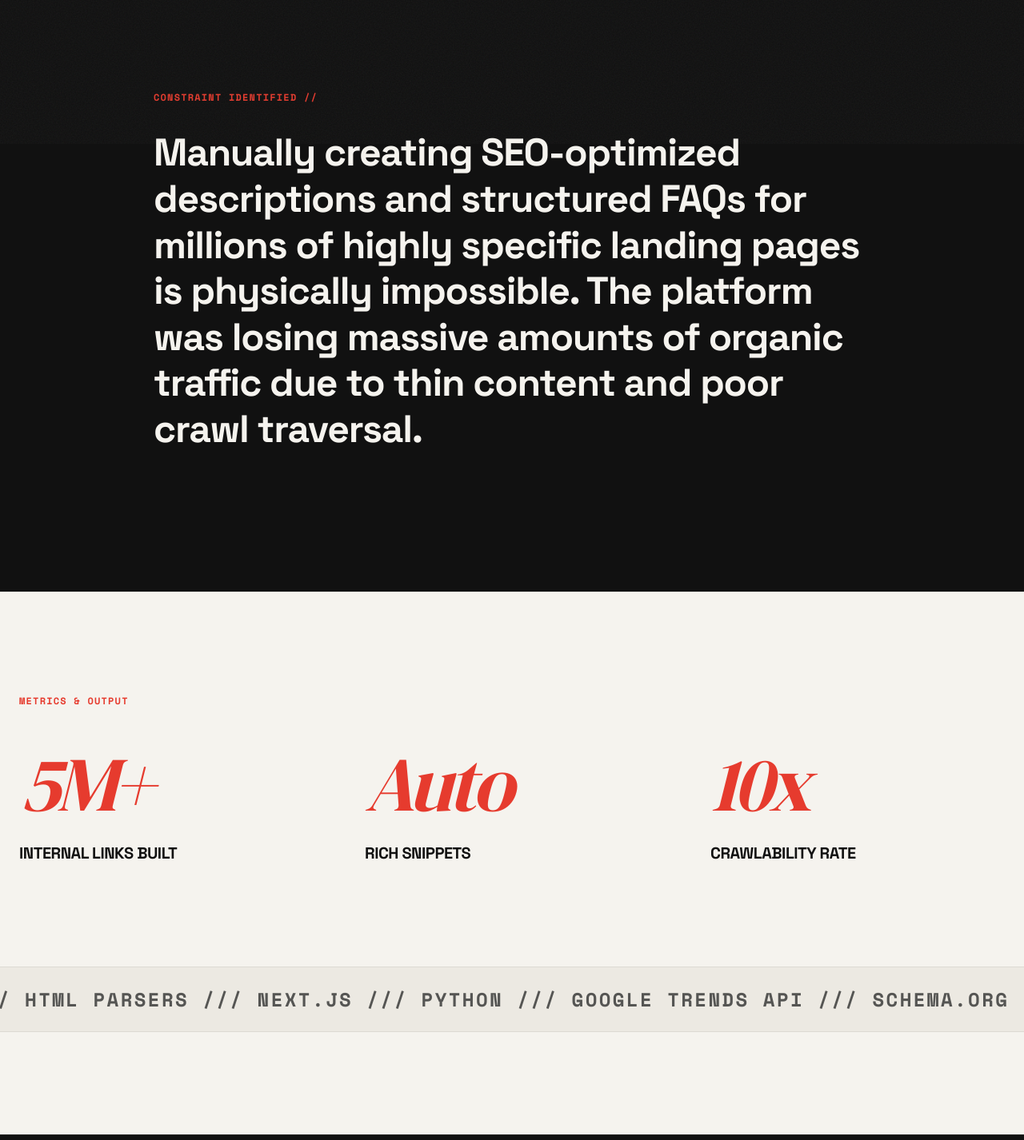
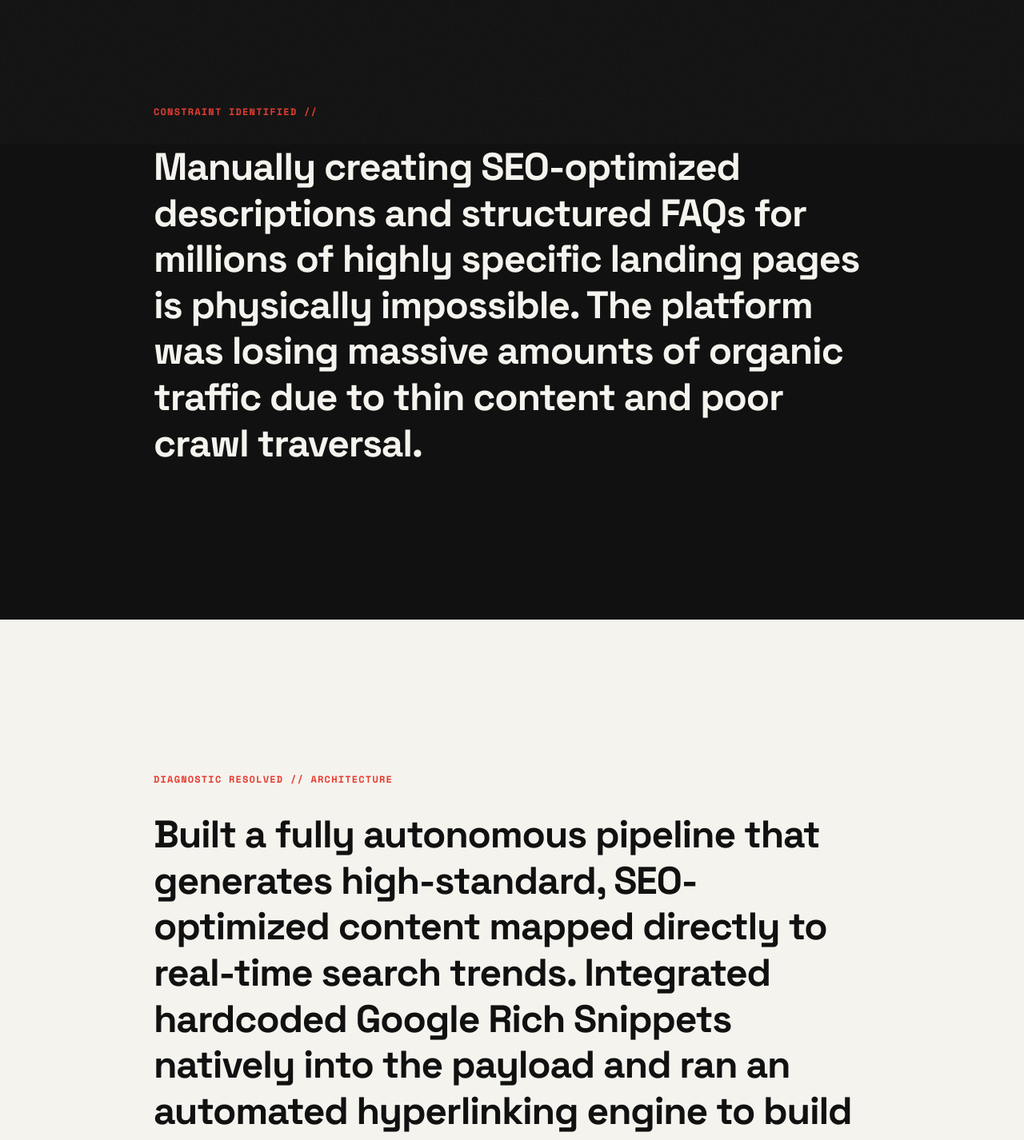
Before and after one commit to abdur-rahman-shawl/abdurrahman-portfolio, a Next.js app: page /projects/ai-seo-architect in a window 1280 px wide. Shown: the part 620-2046 px from the top of the page at 80% size. Built offline with nearby package versions, Linux system fonts and the light colour scheme.

Commit message:
updated project detailed view page

```diff
--- a/components/ProjectNarrative.tsx
+++ b/components/ProjectNarrative.tsx
@@ -14,26 +14,26 @@ export default function ProjectNarrative({ project }: { project: ProjectData })
   const container = useRef<HTMLElement>(null);
 
   useGSAP(() => {
-    // Problem -> Solution Pinning Logic
-    ScrollTrigger.create({
-      trigger: container.current,
-      start: "top top",
-      end: "+=150%", // Scroll depth for the pin
-      pin: true,
-      animation: gsap.timeline()
-        .to(".problem-section", { opacity: 0, y: -50, scale: 0.95, duration: 1 })
-        .to(".bg-morph", { backgroundColor: "var(--background)", duration: 1 }, "<")
-        .fromTo(".solution-section", { opacity: 0, y: 50 }, { opacity: 1, y: 0, duration: 1 }, "<0.5"),
-      scrub: true
+    // Simple, elegant fade up on scroll without forced pinning
+    gsap.from(".narrative-block", {
+      scrollTrigger: {
+        trigger: container.current,
+        start: "top 75%",
+      },
+      y: 40,
+      opacity: 0,
+      stagger: 0.3,
+      duration: 1.2,
+      ease: "power3.out"
     });
   }, { scope: container });
 
   return (
-    <section ref={container} className="bg-morph relative w-full h-screen overflow-hidden bg-[var(--foreground)] flex flex-col justify-center">
+    <section ref={container} className="w-full flex flex-col">
 
       {/* Problem Node */}
-      <div className="problem-section absolute inset-0 flex items-center justify-center p-6 text-[var(--background)]">
-        <div className="max-w-4xl w-full flex flex-col gap-8">
+      <div className="w-full bg-[var(--foreground)] text-[var(--background)] py-32 md:py-48 px-6">
+        <div className="max-w-4xl mx-auto w-full flex flex-col gap-8 narrative-block">
           <div className="font-mono text-xs tracking-widest text-[var(--accent)] font-bold uppercase">Constraint Identified //</div>
           <h2 className="font-sans font-bold text-3xl md:text-5xl leading-[1.2] tracking-tight">
             {project.problemStatement}
@@ -42,8 +42,8 @@ export default function ProjectNarrative({ project }: { project: ProjectData })
       </div>
 
       {/* Solution Node */}
-      <div className="solution-section absolute inset-0 flex items-center justify-center p-6 text-[var(--foreground)] opacity-0">
-        <div className="max-w-4xl w-full flex flex-col gap-8">
+      <div className="w-full bg-[var(--background)] text-[var(--foreground)] py-32 md:py-48 px-6 border-b border-[var(--foreground)]/10">
+        <div className="max-w-4xl mx-auto w-full flex flex-col gap-8 narrative-block">
           <div className="font-mono text-xs tracking-widest text-[var(--accent)] font-bold uppercase">Diagnostic Resolved // Architecture</div>
           <h2 className="font-sans font-bold text-3xl md:text-5xl leading-[1.2] tracking-tight">
             {project.solutionArchitecture}
```
